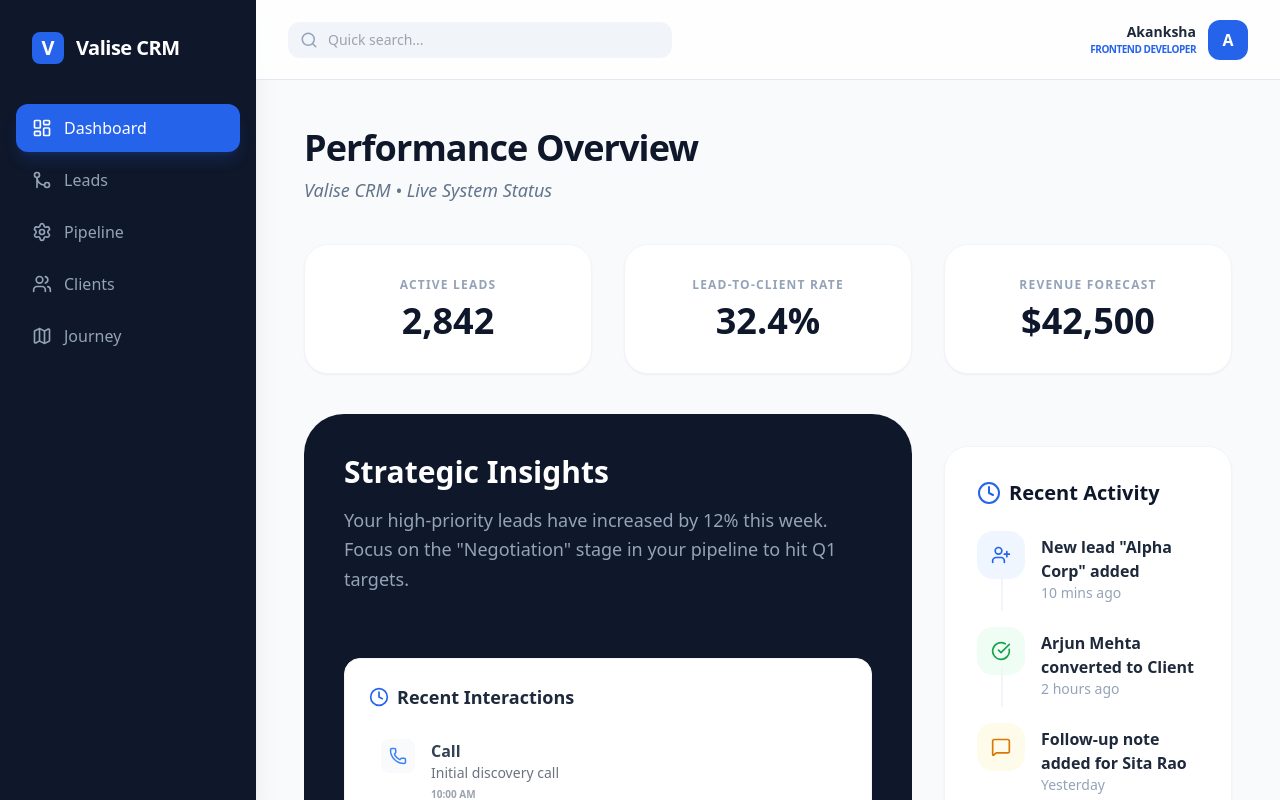
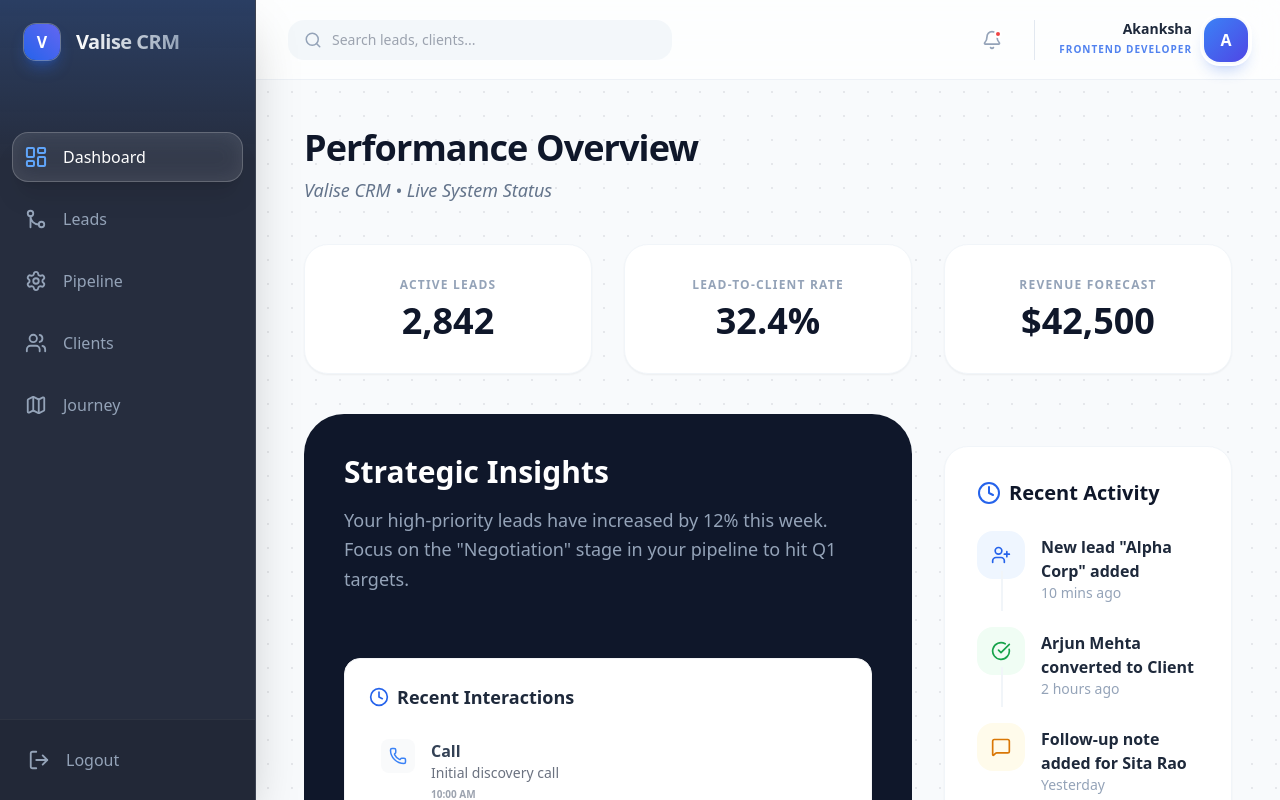
Before and after one commit to akankshakp26/crm-frontend, a React (Create React App) app: page / in a window 1280 px wide. Built offline with nearby package versions, Linux system fonts and the light colour scheme.

Commit message:
left transparent

```diff
--- a/src/components/Layout.js
+++ b/src/components/Layout.js
@@ -1,5 +1,14 @@
 import React from 'react';
-import { LayoutDashboard, Users, GitMerge, Settings, Bell, Search, Map } from 'lucide-react';
+import {
+  LayoutDashboard,
+  Users,
+  GitMerge,
+  Settings,
+  Map,
+  Search,
+  LogOut,
+  Bell
+} from 'lucide-react';
 import { Link, useLocation } from 'react-router-dom';
 
 const Layout = ({ children }) => {
@@ -14,50 +23,98 @@ const Layout = ({ children }) => {
   ];
 
   return (
-    <div className="flex h-screen bg-slate-50 font-sans text-slate-900">
-      {/* Sidebar */}
-      <aside className="w-64 bg-slate-900 text-white flex flex-col shadow-xl">
-        <div className="p-8 pb-10 flex items-center gap-3">
-          <div className="h-8 w-8 bg-blue-600 rounded-lg flex items-center justify-center font-bold text-xl">V</div>
-          <span className="text-xl font-bold tracking-tight">Valise CRM</span>
+    <div className="flex h-screen bg-slate-50 overflow-hidden font-sans text-slate-900">
+
+      {/* 1. HOTSTAR-STYLE GLASS SIDEBAR */}
+      <aside className="group w-20 hover:w-64 bg-slate-900/90 backdrop-blur-xl text-white flex flex-col transition-all duration-500 ease-[cubic-bezier(0.4,0,0.2,1)] z-30 border-r border-white/10 shadow-2xl relative no-scrollbar">
+
+        {/* Subtle top glow */}
+        <div className="absolute top-0 left-0 w-full h-40 bg-gradient-to-b from-blue-500/20 to-transparent pointer-events-none" />
+
+        {/* Branding Area - Only one instance, cleaned up padding */}
+        <div className="p-6 mb-10 flex-shrink-0 relative">
+          <div className="flex items-center gap-4">
+            <div className="h-9 w-9 bg-gradient-to-tr from-blue-600 to-indigo-500 rounded-xl flex-shrink-0 flex items-center justify-center font-bold shadow-lg shadow-blue-600/40 ring-1 ring-white/30">V</div>
+            <span className="text-xl font-bold opacity-0 group-hover:opacity-100 transition-all duration-300 whitespace-nowrap tracking-tight bg-clip-text text-transparent bg-gradient-to-r from-white to-slate-400 font-sans">Valise CRM</span>
+          </div>
         </div>
 
-        <nav className="flex-1 px-4 space-y-1">
-          {menuItems.map((item) => (
+        {/* Nav Links - Added pt-2 so the Dashboard border doesn't touch the logo */}
+        <nav className="flex-1 px-3 pt-2 space-y-3 relative overflow-y-auto no-scrollbar">
+          {menuItems.map((item) => {
+            const isActive = location.pathname === item.path;
+            return (
               <Link
                 key={item.name}
                 to={item.path}
-              className={`flex items-center gap-3 px-4 py-3 rounded-xl transition-all duration-200 ${
-                location.pathname === item.path
-                ? 'bg-blue-600 text-white shadow-lg shadow-blue-600/20'
-                : 'text-slate-400 hover:bg-slate-800 hover:text-white'
+                className={`flex items-center gap-4 p-3 rounded-2xl transition-all duration-300 group/item relative border ${
+                  isActive
+                  ? 'bg-white/15 backdrop-blur-md text-white border-white/20 shadow-xl'
+                  : 'text-slate-400 border-transparent hover:bg-white/5 hover:text-white hover:border-white/10'
                 }`}
               >
-              <item.icon size={20} />
-              <span className="font-medium">{item.name}</span>
+                <item.icon size={22} className={`flex-shrink-0 transition-transform duration-300 ${isActive ? 'scale-110 text-blue-400' : 'group-hover/item:scale-110'}`} />
+                <span className="font-medium opacity-0 group-hover:opacity-100 transition-opacity duration-300 whitespace-nowrap">
+                  {item.name}
+                </span>
+
+                {/* Improved Active Indicator - Moves it slightly left so it doesn't cut the border */}
+                {isActive && (
+                    <div className="absolute -left-1 w-1.5 h-6 bg-blue-500 rounded-r-full shadow-[0_0_10px_rgba(59,130,246,0.5)] group-hover:opacity-0 transition-opacity" />
+                )}
               </Link>
-          ))}
+            );
+          })}
         </nav>
+
+        {/* User Account / Logout Section */}
+        <div className="p-4 border-t border-white/5 relative bg-black/10">
+          <button className="flex items-center gap-4 p-3 w-full rounded-xl text-slate-400 hover:bg-red-500/20 hover:text-red-400 transition-all duration-300 group/logout">
+            <LogOut size={22} className="flex-shrink-0" />
+            <span className="font-medium opacity-0 group-hover:opacity-100 transition-opacity duration-300 whitespace-nowrap">
+              Logout
+            </span>
+          </button>
+        </div>
       </aside>
 
-      {/* Main Content */}
-      <main className="flex-1 flex flex-col overflow-hidden">
-        <header className="h-20 bg-white/80 backdrop-blur-md border-b border-slate-200 flex items-center px-8 justify-between sticky top-0 z-10">
-          <div className="relative w-96">
-            <Search className="absolute left-3 top-1/2 -translate-y-1/2 text-slate-400" size={18} />
-            <input type="text" placeholder="Quick search..." className="w-full bg-slate-100 rounded-xl py-2 pl-10 focus:ring-2 focus:ring-blue-500 outline-none text-sm" />
+      {/* 2. MAIN CONTENT AREA */}
+      <main className="flex-1 flex flex-col overflow-hidden relative">
+
+        {/* Glass Header */}
+        <header className="h-20 bg-white/70 backdrop-blur-lg border-b border-slate-200/60 flex items-center px-8 justify-between sticky top-0 z-20">
+          <div className="relative w-96 group">
+            <Search className="absolute left-4 top-1/2 -translate-y-1/2 text-slate-400 group-focus-within:text-blue-500 transition-colors" size={18} />
+            <input
+              type="text"
+              placeholder="Search leads, clients..."
+              className="w-full bg-slate-100/80 rounded-2xl py-2.5 pl-11 pr-4 focus:ring-4 focus:ring-blue-500/10 focus:bg-white border-transparent focus:border-blue-500/30 outline-none transition-all text-sm font-medium"
+            />
           </div>
+
+          <div className="flex items-center gap-6">
+            <button className="p-2 text-slate-400 hover:text-blue-600 hover:bg-blue-50 rounded-xl transition-all relative">
+                <Bell size={20} />
+                <span className="absolute top-2 right-2 w-2 h-2 bg-red-500 rounded-full border-2 border-white"></span>
+            </button>
+            <div className="h-10 w-[1px] bg-slate-200"></div>
             <div className="flex items-center gap-3">
               <div className="text-right hidden sm:block">
-              <p className="text-sm font-bold text-slate-800">Akanksha</p>
-              <p className="text-[10px] font-bold text-blue-600 uppercase tracking-tighter">Frontend Developer</p>
+                <p className="text-sm font-bold text-slate-800 leading-none">Akanksha</p>
+                <p className="text-[10px] font-black text-blue-600 uppercase tracking-widest mt-1.5 opacity-80">Frontend Developer</p>
               </div>
-            <div className="h-10 w-10 bg-blue-600 rounded-xl flex items-center justify-center text-white font-bold">A</div>
+              <div className="h-11 w-11 bg-gradient-to-br from-blue-500 to-indigo-600 rounded-2xl flex items-center justify-center text-white font-bold shadow-lg shadow-blue-600/30 ring-2 ring-white ring-offset-2 ring-offset-slate-50 cursor-pointer hover:scale-105 transition-transform">
+                A
+              </div>
+            </div>
           </div>
         </header>
 
-        <section className="flex-1 overflow-y-auto p-8 lg:p-12">
+        {/* 3. SCROLLABLE PAGE CONTENT */}
+        <section className="flex-1 overflow-y-auto bg-[radial-gradient(#e5e7eb_1px,transparent_1px)] [background-size:24px_24px]">
+          <div className="max-w-[1400px] mx-auto p-8 lg:p-12 animate-in fade-in duration-1000">
             {children}
+          </div>
         </section>
       </main>
     </div>
--- a/src/index.css
+++ b/src/index.css
@@ -11,3 +11,13 @@ code {
   font-family: source-code-pro, Menlo, Monaco, Consolas, 'Courier New',
     monospace;
 }
+/* Hide scrollbar for Chrome, Safari and Opera */
+.no-scrollbar::-webkit-scrollbar {
+  display: none;
+}
+
+/* Hide scrollbar for IE, Edge and Firefox */
+.no-scrollbar {
+  -ms-overflow-style: none;  /* IE and Edge */
+  scrollbar-width: none;  /* Firefox */
+}
```
Lines whose indentation alone changed are shown as unchanged.
